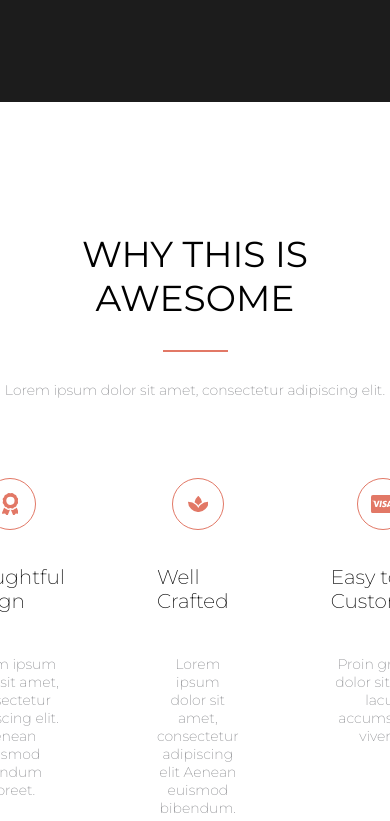
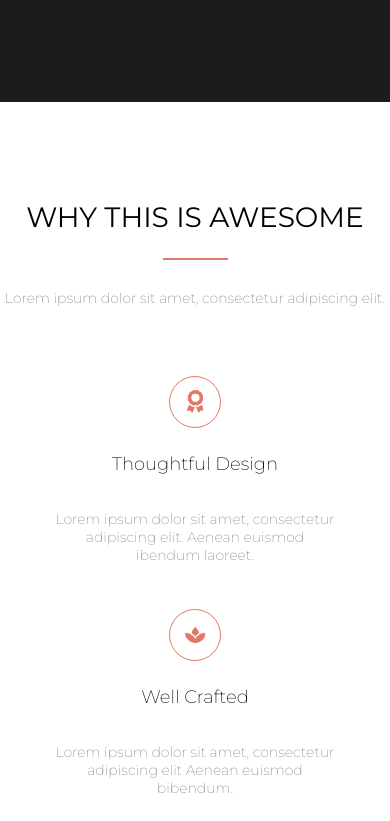
Before and after one commit to inga-kuku/final-project, a website: page app/index.html in a window 390 px wide. Shown: the part 3263-4084 px from the top of the page. Drawn offline with Linux system fonts and the light colour scheme.

Commit message:
awesome section mq

```diff
--- a/app/scss/components/awesome-section.scss
+++ b/app/scss/components/awesome-section.scss
@@ -19,6 +19,16 @@
     }
 }
 
+@media (max-width: 1100px) {
+    .awesome-section {
+        padding-top: 75px;
+        padding-bottom: 75px;
+        h1 {
+            font-size: 28px;
+        }
+    }
+}
+
 .badge-display {
     display: flex;
     flex-direction: row;
@@ -30,9 +40,12 @@
         flex-direction: column;
         align-items: center;
         justify-content: center;
-        margin-left: 46px;
-        margin-right: 46px;
+        // margin-left: 46px;
+        margin-right: 90px;
         max-width: 286px;
+        &:last-of-type {
+            margin-right: 0;
+        }
         p {
             text-align: center;
             margin: 0;
@@ -57,6 +70,31 @@
         font-size: 20px;
         font-weight: 200;
         margin-bottom: 27px;
-        margin-top: 35px;
+        margin-top: 30px;
     }
 }
+
+@media (max-width: 1100px) {
+    .badge-display {
+        margin-top: 45px;
+        .badge-container {
+            margin-right: 50px;
+        }
+        h3 {
+            font-size: 18px;
+            margin-top: 25px;
+            margin-bottom: 20px;
+        }
+    }
+}
+
+@media (max-width: 700px) {
+    .badge-display {
+        flex-direction: column;
+        margin-top: 10px;
+        .badge-container {
+            margin-right: 0;
+            margin-top: 45px;
+        }
+    }
+}
```
Also changed, not shown: app/style.css.
